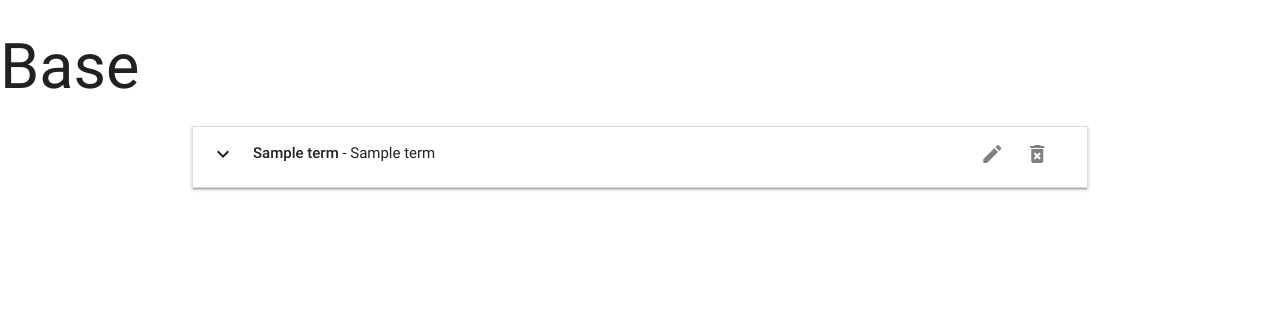
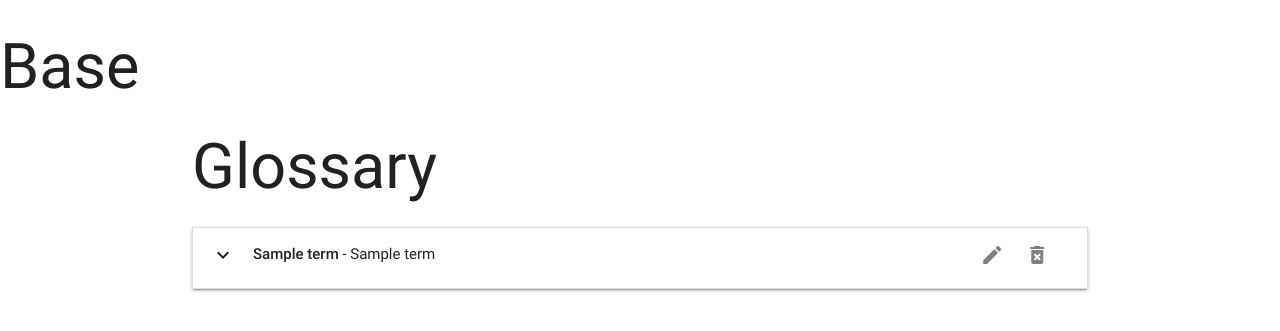
Before and after one commit to kescardoso/cryptopedia, a Flask app: page / in a window 1280 px wide. Shown: the top 331 px of the page. Run offline with Flask 2, Linux system fonts and the light colour scheme; a database or web service that is not in the repository returns one stand-in record (values such as "Sample title"); some libraries are stand-ins or nearby versions.

Commit message:
Add heading to glossary view

```diff
--- a/templates/terms.html
+++ b/templates/terms.html
@@ -1,6 +1,7 @@
 {% extends 'base.html' %}
 {% block content %}
 
+    <h1>Glossary</h3>
     <!-- Start List: Glossary of Terms -->
     <ul class="collapsible" data-collapsible="accordion">
         {% for term in terms %}
```
